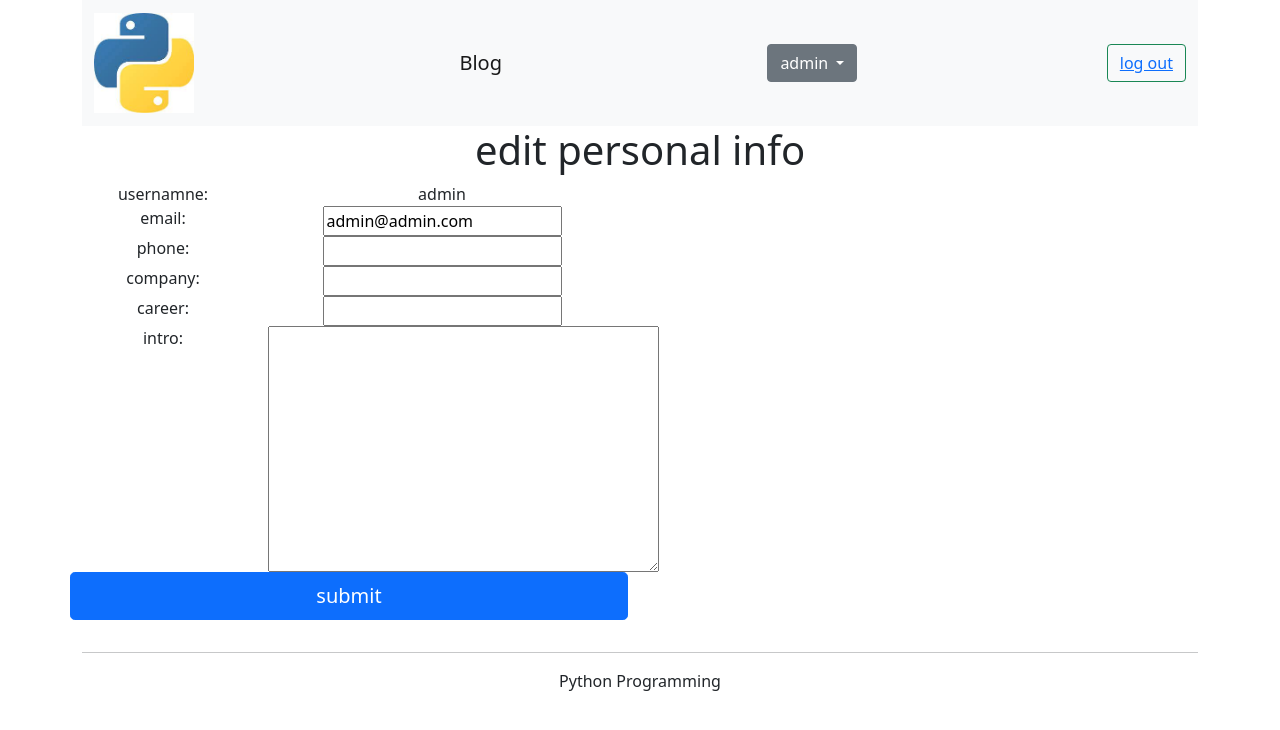
After one commit to gtm1224/django_project, a Django app: page /account/editme/ in a window 1280 px wide. The commit adds this page. Shown: the top 730 px of the page. Run offline with Django 3.2, Linux system fonts and the light colour scheme; a user stored in the database is signed in; data comes from the database, SQL or seed files in the repository; both versions use the stored data as it was after the commit.

Commit message:
personal info and personal edit function added

```diff
--- a/account/urls.py
+++ b/account/urls.py
@@ -36,5 +36,6 @@ urlpatterns = [
          name='password_reset_complete'),
 
     path('aboutme/',views.myself,name='aboutme'),
+    path('editme/',views.myself_edit,name='editme'),
 ]
 # 6504415781yourmom
--- a/account/views.py
+++ b/account/views.py
@@ -1,7 +1,7 @@
 from django.shortcuts import render
-from django.http import HttpResponse
+from django.http import HttpResponse, HttpResponseRedirect
 from django.contrib.auth import authenticate,login
-from .forms import LoginForm, RegistrationForm, UserProfileForm
+from .forms import LoginForm, RegistrationForm, UserProfileForm, UserForm,UserInfoForm
 from django.contrib.auth.decorators import login_required
 from .models import UserProfile,UserInfo
 from django.contrib.auth.models import User
@@ -50,3 +50,31 @@ def myself(request):
     'userprofile') else UserProfile.objects.create(user=request.user)
     userinfo = UserInfo.objects.get(user=request.user) if hasattr(request.user,'userinfo') else UserInfo.objects.create(user=request.user)
     return render(request,"account/myself.html",{"user":request.user,"userinfo":userinfo,"userprofile":userprofile})
+
+
+@login_required()
+def myself_edit(request):
+    userprofile = UserProfile.objects.get(user=request.user) if hasattr(request.user,'userprofile') else UserProfile.objects.create(user=request.user)
+    userinfo = UserInfo.objects.get(user=request.user) if hasattr(request.user,'userinfo') else UserInfo.objects.create(user=request.user)
+    if request.method == "POST":
+        user_form = UserForm(request.POST)
+        userprofile_form=UserProfileForm(request.POST)
+        userinfo_form = UserInfoForm(request.POST)
+        if user_form.is_valid() * userprofile_form.is_valid() * userinfo_form.is_valid():
+            user_cd = user_form.cleaned_data
+            userprofile_cd = userprofile_form.cleaned_data
+            userinfo_cd = userinfo_form.cleaned_data
+            request.user.email = user_cd['email']
+            userprofile.phone = userprofile_cd['phone']
+            userinfo.company = userinfo_cd['company']
+            userinfo.profession = userinfo_cd['profession']
+            userinfo.aboutme = userinfo_cd['aboutme']
+            request.user.save()
+            userprofile.save()
+            userinfo.save()
+        return HttpResponseRedirect('/account/aboutme/')
+    else:
+        user_form = UserForm(instance=request.user)
+        userprofile_form = UserProfileForm(initial={"phone":userprofile.phone})
+        userinfo_form = UserInfoForm(initial={"company":userinfo.company,"profession":userinfo.profession,"aboutme":userinfo.aboutme})
+        return render(request,"account/myself_edit.html",{"user_form":user_form,"userprofile_form":userprofile_form,"userinfo_form":userinfo_form})
--- a/templates/account/myself.html
+++ b/templates/account/myself.html
@@ -30,7 +30,7 @@
                 <div class="col-md-4 text-right"><span>intro:</span></div>
                 <div class="col-md-8 text-left">{{userinfo.aboutme}}</div>
             </div>
-            <a href="#">
+            <a href="{% url 'account:editme' %}">
                 <button class="btn btn-primary btn-lg">edit my information</button>
             </a>
 
--- /dev/null
+++ b/templates/account/myself_edit.html
@@ -0,0 +1,42 @@
+{% extends "base.html" %}
+{% block title %} my information {% endblock %}
+{% block content %}
+<div class="row text-center vertical-middle-sm">
+    <h1>edit personal info</h1>
+    <div class="row">
+        <div class="col-md-6">
+            <form class="form-horizontal" action="." method="post">{% csrf_token %}
+                <div class="row">
+                    <div class="col-md-4 text-right"><span>usernamne:</span></div>
+                    <div class="col-md-8 text-left">{{user.username}}</div>
+                </div>
+                <div class="row">
+                    <div class="col-md-4 text-right"><span>email:</span></div>
+                    <div class="col-md-8 text-left">{{user_form.email}}</div>
+                </div>
+                <div class="row">
+                    <div class="col-md-4 text-right"><span>phone:</span></div>
+                    <div class="col-md-8 text-left">{{userprofile_form.phone}}</div>
+                </div>
+                <div class="row">
+                    <div class="col-md-4 text-right"><span>company:</span></div>
+                    <div class="col-md-8 text-left">{{userinfo_form.company}}</div>
+                </div>
+                <div class="row">
+                    <div class="col-md-4 text-right"><span>career:</span></div>
+                    <div class="col-md-8 text-left">{{userinfo_form.profession}}</div>
+                </div>
+
+                <div class="row">
+                    <div class="col-md-4 text-right"><span>intro:</span></div>
+                    <div class="col-md-8 text-left">{{userinfo_form.aboutme}}</div>
+                </div>
+                <div class="row">
+                    <input type="submit" class="btn btn-primary btn-lg" value="submit">
+                </div>
+
+            </form>
+        </div>
+    </div>
+</div>
+{% endblock %}
--- a/templates/header.html
+++ b/templates/header.html
@@ -12,6 +12,7 @@
   </button>
   <ul class="dropdown-menu" aria-labelledby="dropdownMenuButton1">
     <li><a class="dropdown-item" href="{% url 'account:password_change' %}">change password</a></li>
+      <li><a class="dropdown-item" href="{% url 'account:aboutme' %}">personal info</a></li>
 <!--    <li><a class="dropdown-item" href="#">Another action</a></li>-->
 <!--    <li><a class="dropdown-item" href="#">Something else here</a></li>-->
   </ul>
```
Also changed, not shown: db.sqlite3.
